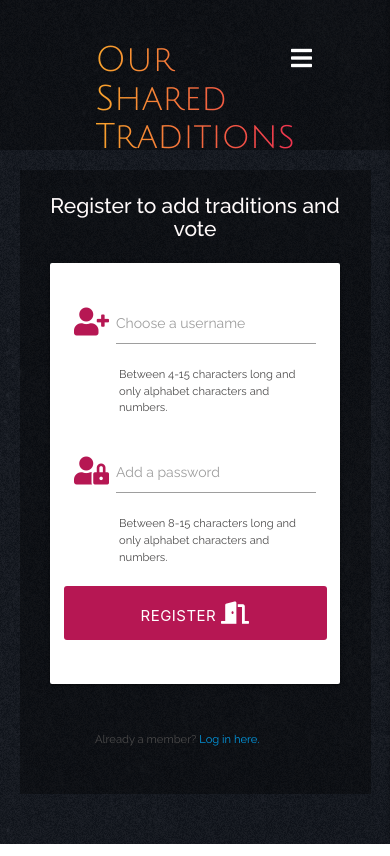
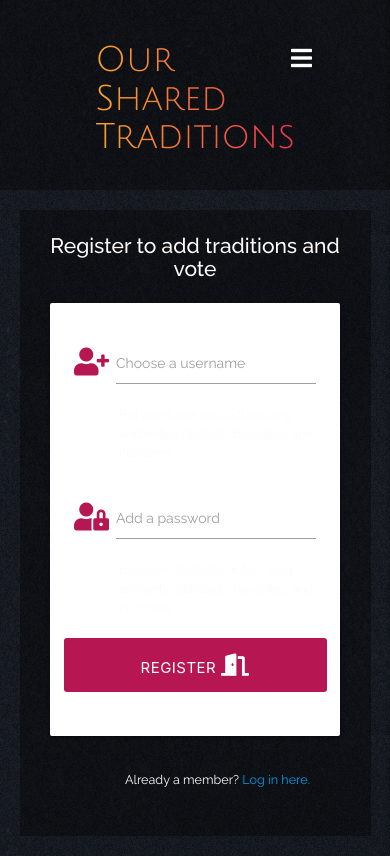
Before and after one commit to Jade-ux/OurTraditions, a Flask app: page /register in a window 390 px wide. Run offline with Flask 2, Linux system fonts and the light colour scheme; some libraries are stand-ins or nearby versions.

Commit message:
Fixed input text showing as wrong colours for forms. Fixed nav-bar-grey height on mobile.

```diff
--- a/static/css/style.css
+++ b/static/css/style.css
@@ -75,6 +75,14 @@ h4 {
     margin-top: 0.2rem;
 }
 
+h5 {
+    font-size: 0.8rem;
+    color: snow;
+    font-weight: 400;
+    font-family: 'Raleway', sans-serif;
+    margin-top: 0.2rem;
+}
+
 #search {
     color: #fff;
     margin-top: 20px;
@@ -111,7 +119,7 @@ nav {
 @media only screen and (max-width: 769px) {
     .nav-bar-grey{
         min-height: 190px;
-}
+    }
     nav.brand-logo{
     left: 30%;
     }
@@ -121,14 +129,11 @@ nav {
     h1 {
        font-size: 2.5rem
     }
-    .nav-bar-grey {
-    min-height: 150px;
-    }
 
     .nav-items-desktop {
     top: 30px;
     position: relative;
-}
+    }
 }
 
 /*-------------------------------------------------Colours*/
@@ -238,12 +243,8 @@ nav {
 }
 
 .hint-text {
-    font-size: 0.8rem;
-}
-
-.hint-text {
-    color: #4c4b4b;
-    font-size: 0.8rem;
+    color: snow;
+    font-size: 0.9rem;
     padding-left: 45px;
 }
 
@@ -330,11 +331,13 @@ nav {
     height: 35px;
 }
 
-/*
 input, textarea {
     color: #fff;
 }
-*/
+
+#username, #password {
+    color: #000;
+}
 
 #tradition-description {
     height: auto;
--- a/templates/login.html
+++ b/templates/login.html
@@ -33,7 +33,7 @@
     </form>
 </div>
             <div class="row">
-                <div class="col s12 offset-m2 m8">
+                <div class="col s12 center-align">
                     <h5 class="hint-text">Not a member yet?
                         <a href="{{ url_for('register') }}">Register here.</a>
                     </h5>
--- a/templates/register.html
+++ b/templates/register.html
@@ -42,7 +42,7 @@
 </div>
             <!--Already a member link-->
             <div class="row">
-                <div class="col s12 offset-m2 m8">
+                <div class="col s12 center-align">
                     <h5 class="hint-text">Already a member?
                         <a href="{{ url_for('login') }}">Log in here.</a></h5>
                 </div>
```
